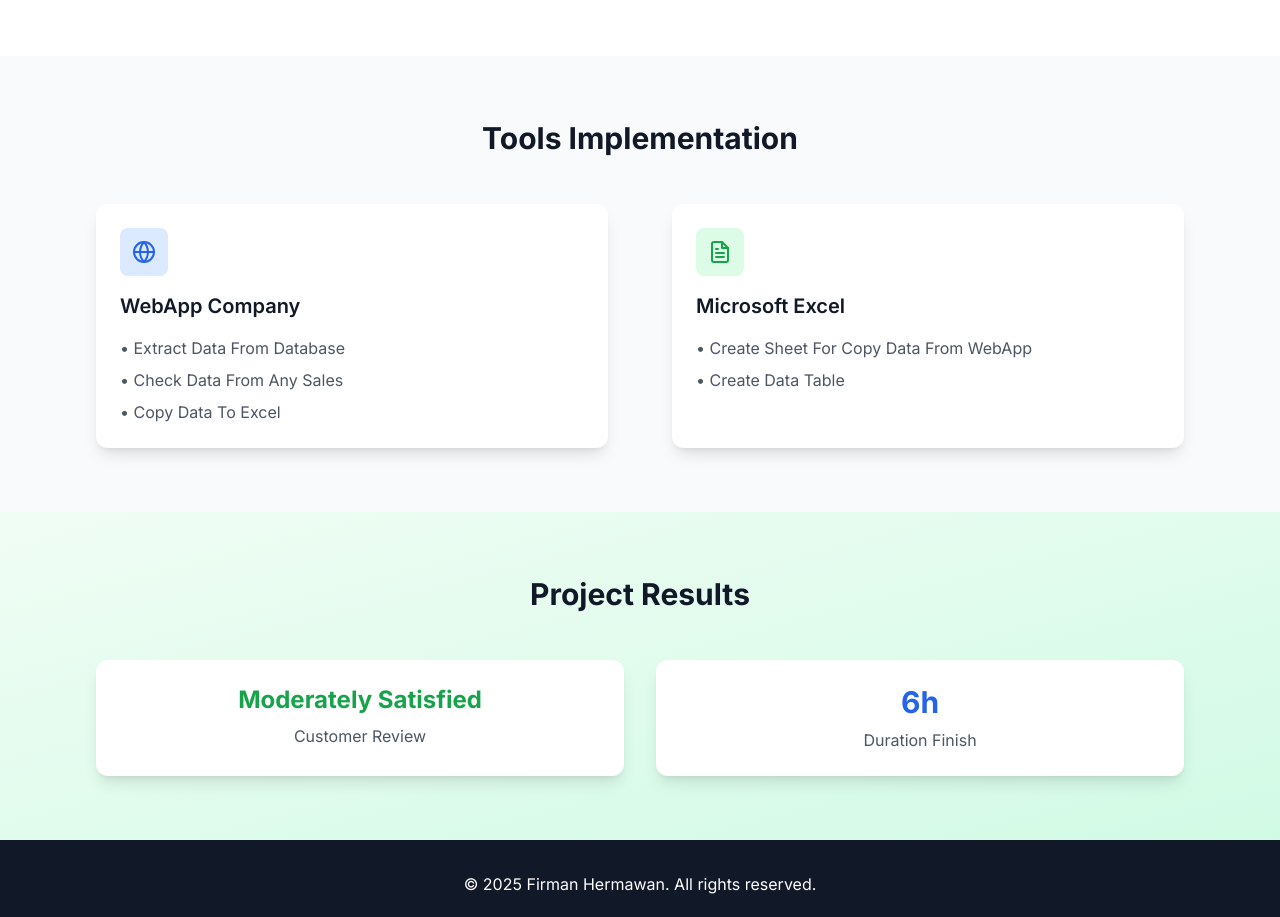
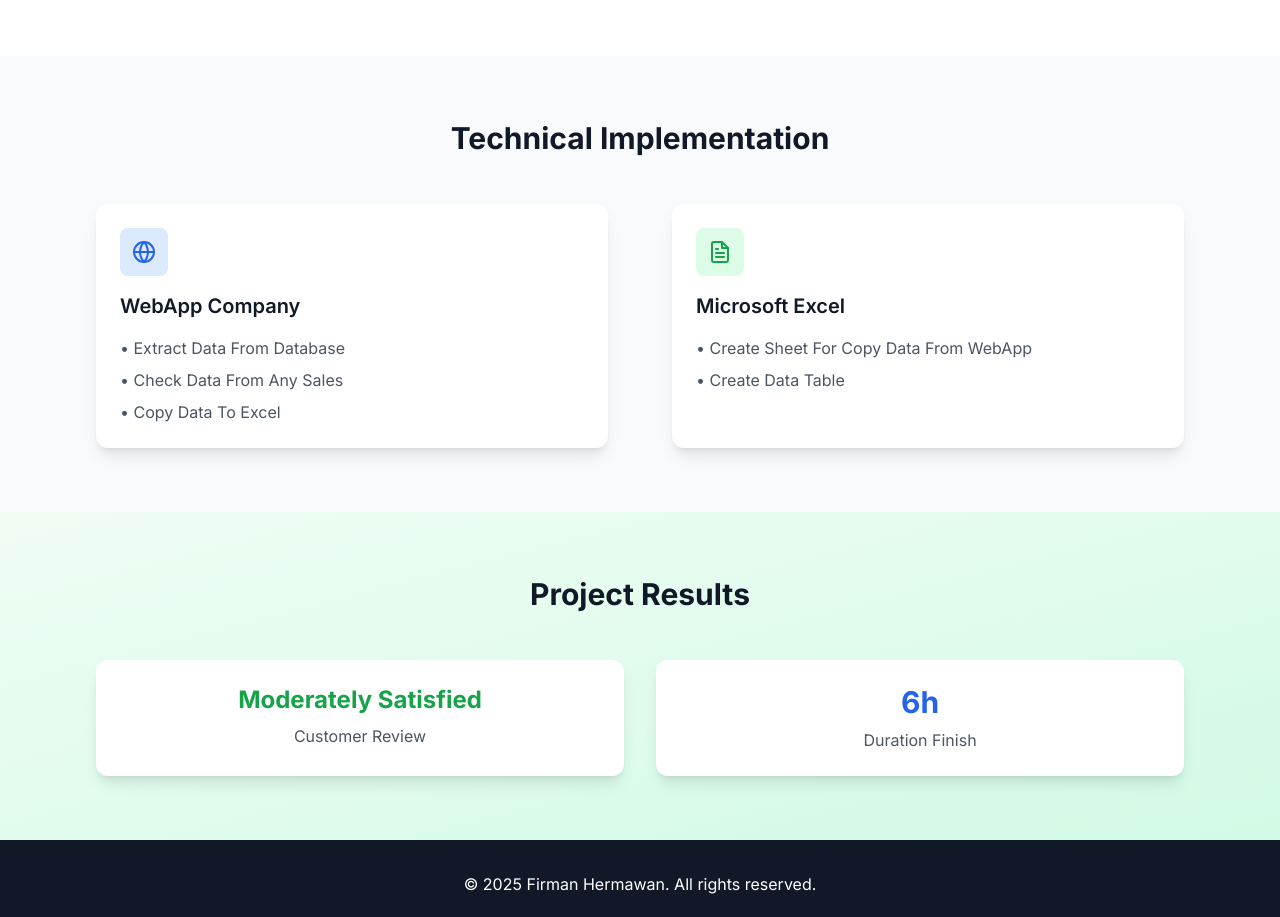
Before and after one commit to borazon/Detailed_FirmanHermawan, a plain HTML site: page project_data_entry.html in a window 1280 px wide. Shown: the part 1040-1957 px from the top of the page. Drawn offline with nearby package versions, Linux system fonts and the light colour scheme.

Commit message:
rename Tools to Technical

```diff
--- a/project_data_entry.html
+++ b/project_data_entry.html
@@ -158,7 +158,7 @@
     <!-- Technical Details -->
     <section class="py-16 bg-gray-50 dark:bg-gray-900">
         <div class="max-w-6xl mx-auto px-4 sm:px-6 lg:px-8">
-            <h2 class="text-3xl font-bold text-gray-900 dark:text-white text-center mb-12">Tools Implementation</h2>
+            <h2 class="text-3xl font-bold text-gray-900 dark:text-white text-center mb-12">Technical Implementation</h2>
 
             <div class="grid lg:grid-cols-2 gap-16">
                 <!-- WebApp -->
```
